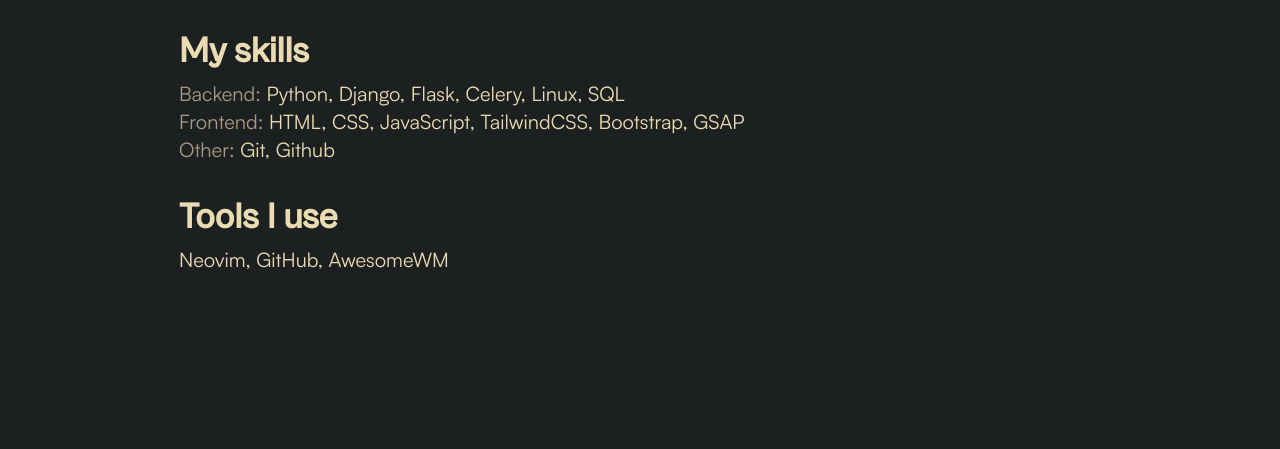
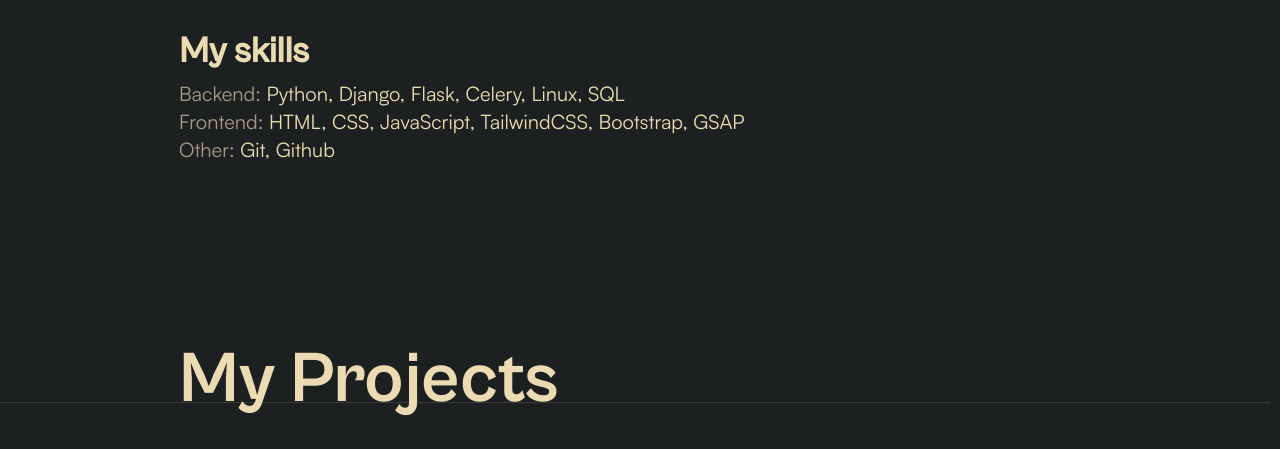
Before and after one commit to SherlockH0/portfolio, a Flask app: page / in a window 1280 px wide. Shown: the part 1180-1629 px from the top of the page. Run offline with Flask 3, Linux system fonts and the light colour scheme; some libraries are stand-ins or nearby versions; some web fonts are replaced.

Commit message:
Update index.html

```diff
--- a/templates/index.html
+++ b/templates/index.html
@@ -331,10 +331,10 @@
               <span class="muted">Other:</span> Git, Github
             </p>
           </div>
-          <div class="scroll-animate">
+         <!-- <div class="scroll-animate">
             <h3>Tools I use</h3>
             <p>Neovim, GitHub, AwesomeWM</p>
-          </div>
+          </div>-->
         </section>
 
         <section id="projects" class="projects">
```
